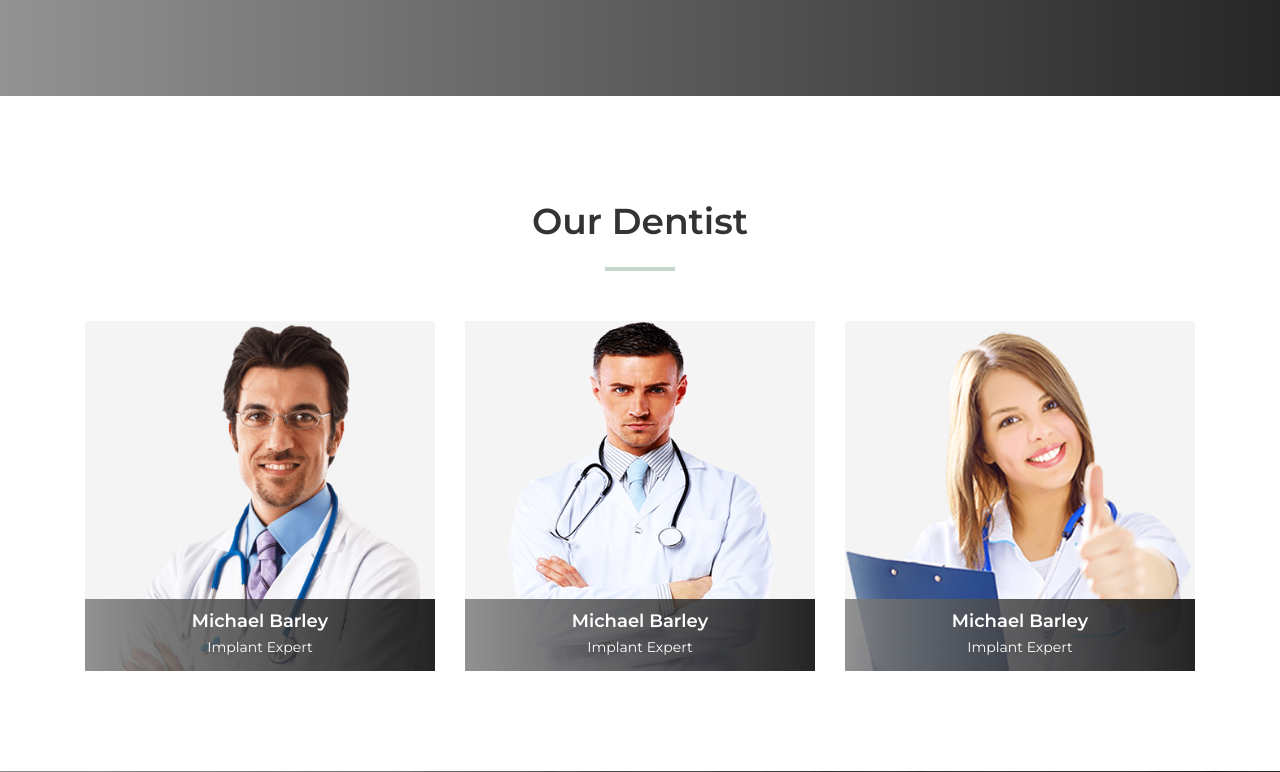
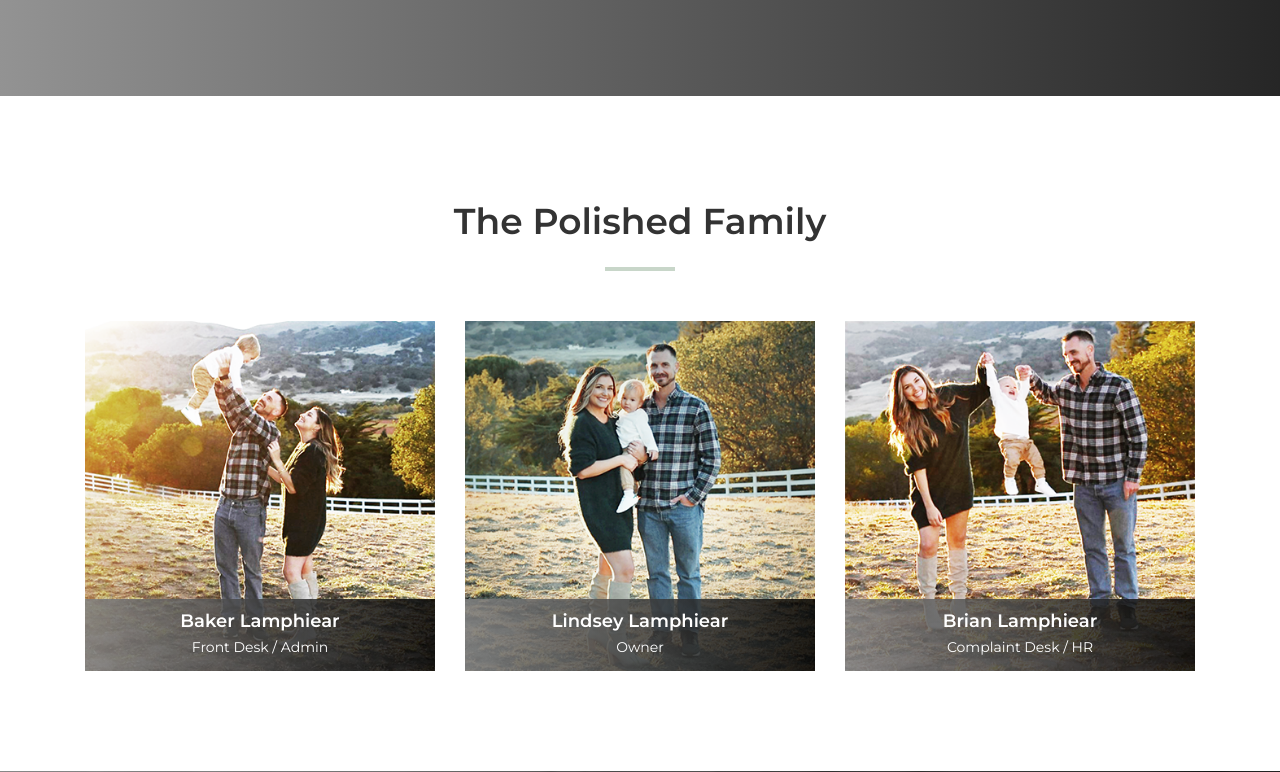
Before and after one commit to bjlamphiear/PolishedDjango, a Django app: page /about.html in a window 1280 px wide. Shown: the part 1750-2522 px from the top of the page. Run offline with Django 4.2, Linux system fonts and the light colour scheme; some libraries are stand-ins or nearby versions.

Commit message:
my dental family pics

```diff
--- a/website/templates/about.html
+++ b/website/templates/about.html
@@ -198,7 +198,7 @@
         <!-- Section Heading -->
         <div class="col-12">
           <div class="section-heading text-center">
-            <h2>Our Dentist</h2>
+            <h2>The Polished Family</h2>
             <div class="line"></div>
           </div>
         </div>
@@ -208,7 +208,7 @@
         <!-- Single Dentist Area -->
         <div class="col-12 col-sm-6 col-md-4">
           <div class="single-dentist-area mb-100">
-            <img src="{% static 'website/img/bg-img/9.png' %}" alt="">
+            <img src="{% static 'website/img/bg-img/430_1.png' %}" alt="">
             <!-- Dentist Content -->
             <div class="dentist-content">
               <!-- Social Info -->
@@ -219,8 +219,8 @@
               </div>
               <!-- Dentist Info -->
               <div class="dentist-info bg-gradient-overlay">
-                <h5>Michael Barley</h5>
-                <p>Implant Expert</p>
+                <h5>Baker Lamphiear</h5>
+                <p>Front Desk / Admin</p>
               </div>
             </div>
           </div>
@@ -229,7 +229,7 @@
         <!-- Single Dentist Area -->
         <div class="col-12 col-sm-6 col-md-4">
           <div class="single-dentist-area mb-100">
-            <img src="{% static 'website/img/bg-img/10.png' %}" alt="">
+            <img src="{% static 'website/img/bg-img/430_2.png' %}" alt="">
             <!-- Dentist Content -->
             <div class="dentist-content">
               <!-- Social Info -->
@@ -240,8 +240,8 @@
               </div>
               <!-- Dentist Info -->
               <div class="dentist-info bg-gradient-overlay">
-                <h5>Michael Barley</h5>
-                <p>Implant Expert</p>
+                <h5>Lindsey Lamphiear</h5>
+                <p>Owner</p>
               </div>
             </div>
           </div>
@@ -250,7 +250,7 @@
         <!-- Single Dentist Area -->
         <div class="col-12 col-sm-6 col-md-4">
           <div class="single-dentist-area mb-100">
-            <img src="{% static 'website/img/bg-img/11.png' %}" alt="">
+            <img src="{% static 'website/img/bg-img/430_3.png' %}" alt="">
             <!-- Dentist Content -->
             <div class="dentist-content">
               <!-- Social Info -->
@@ -261,8 +261,8 @@
               </div>
               <!-- Dentist Info -->
               <div class="dentist-info bg-gradient-overlay">
-                <h5>Michael Barley</h5>
-                <p>Implant Expert</p>
+                <h5>Brian Lamphiear</h5>
+                <p>Complaint Desk / HR</p>
               </div>
             </div>
           </div>
```
Also changed, not shown: static/website/img/bg-img/430_1.png (added), static/website/img/bg-img/430_2.png (added), static/website/img/bg-img/430_3.png (added).
